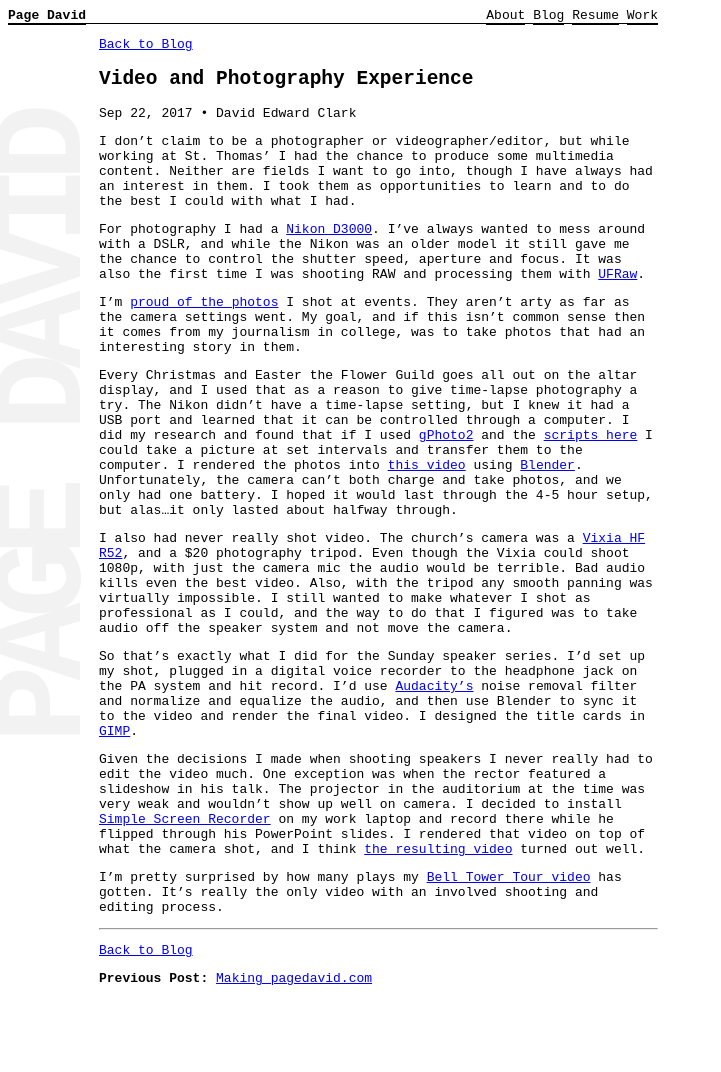
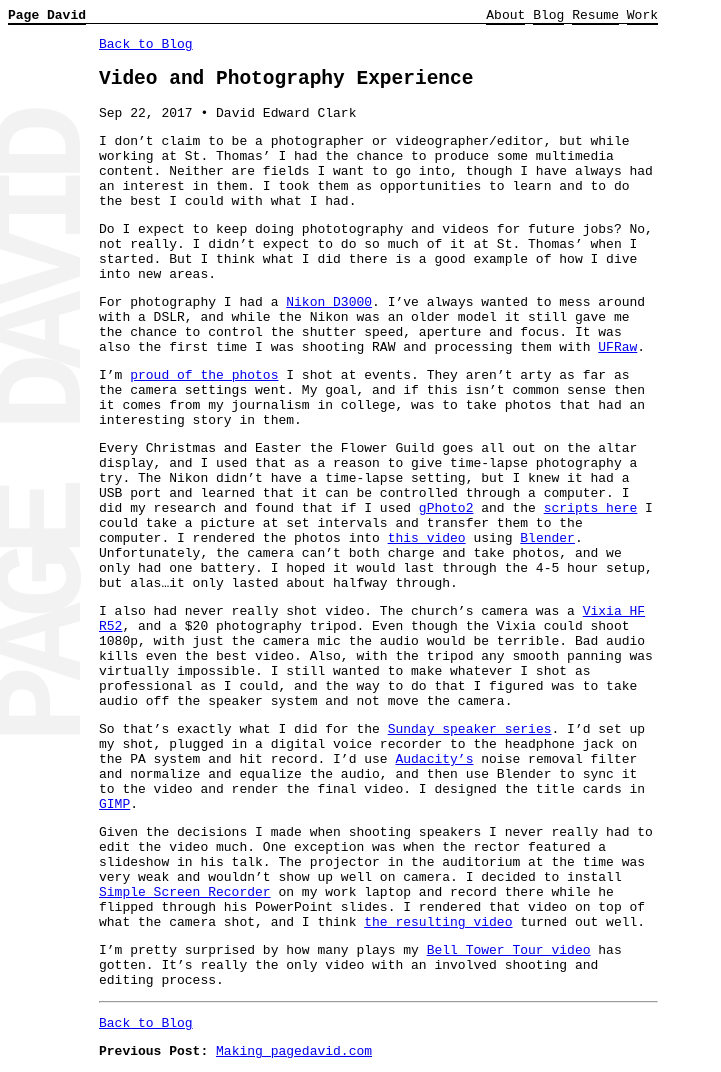
Before and after one commit to pagedavid/pagedavid.github.io, a Jekyll site: the page built from _posts/2017-09-22-video-and-photography-experience.md, in a window 1280 px wide. Shown: the whole page, without its empty margins (0-721 px from the left). Built offline with Jekyll 4.4.1, drawn with Linux system fonts in a browser that asks for light colours; before the commit the page ends 999 px from its top, so only the background shows below that; part of the change alters nothing that is shown.

Commit message:
nut graph

```diff
--- a/_posts/2017-09-22-video-and-photography-experience.md
+++ b/_posts/2017-09-22-video-and-photography-experience.md
@@ -3,6 +3,8 @@ layout: post
 title: Video and Photography Experience
 ---
 I don't claim to be a photographer or videographer/editor, but while working at St. Thomas' I had the chance to produce some multimedia content. Neither are fields I want to go into, though I have always had an interest in them. I took them as opportunities to learn and to do the best I could with what I had.
+
+Do I expect to keep doing phototography and videos for future jobs? No, not really. I didn't expect to do so much of it at St. Thomas' when I started. But I think what I did there is a good example of how I dive into new areas.
 
 For photography I had a [Nikon D3000](http://imaging.nikon.com/lineup/dslr/d3000/spec.htm). I've always wanted to mess around with a DSLR, and while the Nikon was an older model it still gave me the chance to control the shutter speed, aperture and focus. It was also the first time I was shooting RAW and processing them with [UFRaw](http://ufraw.sourceforge.net/).
 
@@ -12,7 +14,7 @@ Every Christmas and Easter the Flower Guild goes all out on the altar display, a
 
 I also had never really shot video. The church's camera was a [Vixia HF R52](https://shop.usa.canon.com/shop/en/catalog/vixia-hf-r52), and a $20 photography tripod. Even though the Vixia could shoot 1080p, with just the camera mic the audio would be terrible. Bad audio kills even the best video. Also, with the tripod any smooth panning was virtually impossible. I still wanted to make whatever I shot as professional as I could, and the way to do that I figured was to take audio off the speaker system and not move the camera.
 
-So that's exactly what I did for the Sunday speaker series. I'd set up my shot, plugged in a digital voice recorder to the headphone jack on the PA system and hit record. I'd use [Audacity's](http://www.audacityteam.org/) noise removal filter and normalize and equalize the audio, and then use Blender to sync it to the video and render the final video. I designed the title cards in [GIMP](https://www.gimp.org/).
+So that's exactly what I did for the [Sunday speaker series](https://www.youtube.com/watch?v=fkJYTu1DaJ0&list=PL4vXQcMa2y136hrO3g99sSx6gJPlN2QSi). I'd set up my shot, plugged in a digital voice recorder to the headphone jack on the PA system and hit record. I'd use [Audacity's](http://www.audacityteam.org/) noise removal filter and normalize and equalize the audio, and then use Blender to sync it to the video and render the final video. I designed the title cards in [GIMP](https://www.gimp.org/).
 
 Given the decisions I made when shooting speakers I never really had to edit the video much. One exception was when the rector featured a slideshow in his talk. The projector in the auditorium at the time was very weak and wouldn't show up well on camera. I decided to install [Simple Screen Recorder](http://www.maartenbaert.be/simplescreenrecorder/) on my work laptop and record there while he flipped through his PowerPoint slides. I rendered that video on top of what the camera shot, and I think [the resulting video](https://www.youtube.com/watch?v=UQs3919wUWE&index=13&list=PL4vXQcMa2y136hrO3g99sSx6gJPlN2QSi) turned out well.
 
```
